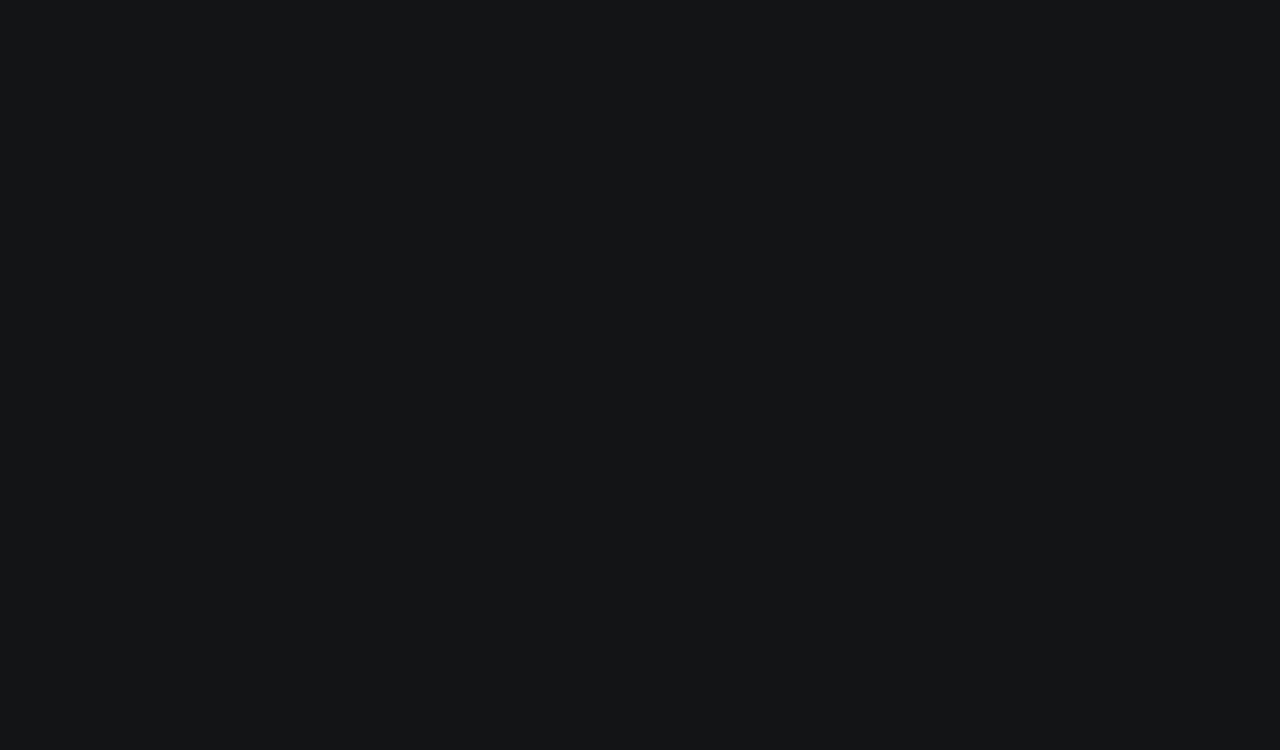
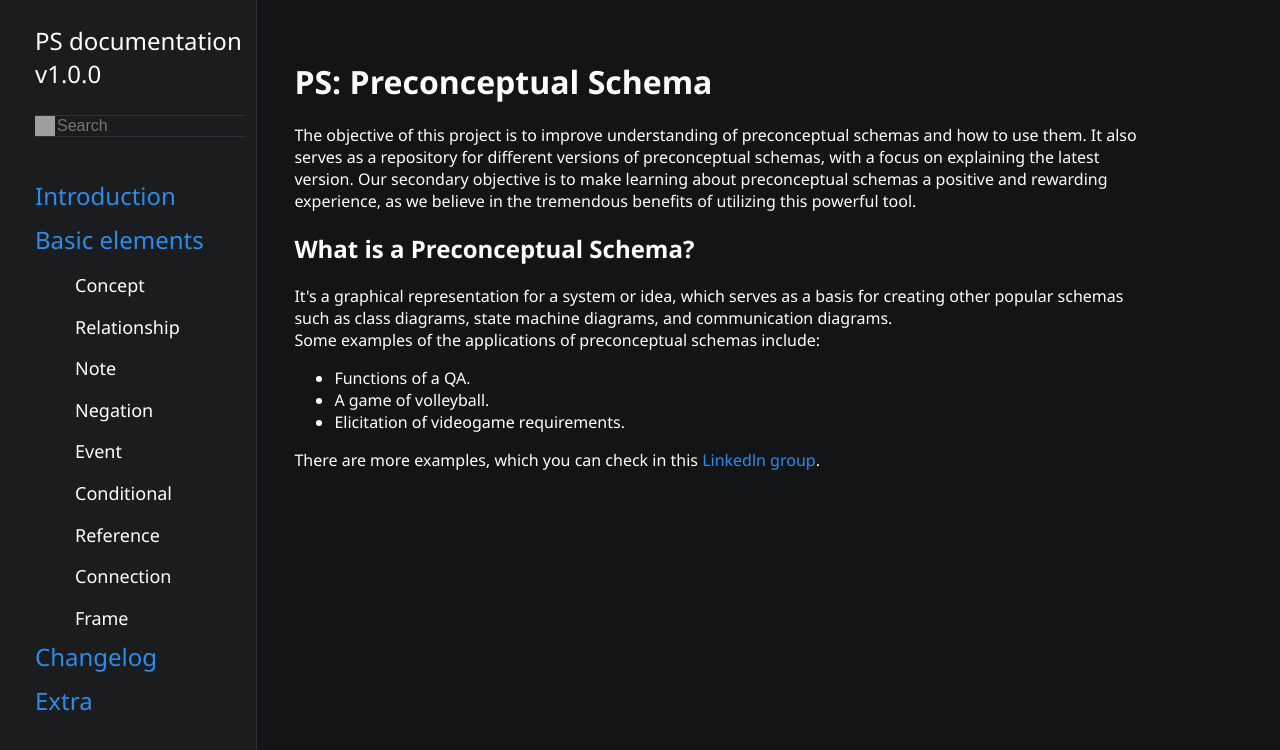
Before and after one commit to SSR-Med/preconceptual-schema, a React (Vite) app in the folder frontend/: page / in a window 1280 px wide. Shown: the top 750 px of the page. Built offline with nearby package versions, Linux system fonts and the light colour scheme; grey boxes are pictures that could not be loaded.

Commit message:
HashRouter

```diff
--- a/frontend/src/Menu.jsx
+++ b/frontend/src/Menu.jsx
@@ -1,3 +1,5 @@
+import { Link } from "react-router-dom";
+
 export default function Menu() {
     return (
         <>
@@ -6,21 +8,21 @@ export default function Menu() {
                     <p id="menu-title">PS documentation <br></br> v1.0.0</p>
                     <input type="text" id="input-menu" placeholder='Search'></input>
                     <ul id="principal-elements">
-                        <li><a href="\">Introduction</a></li>
+                        <li><Link to="/">Introduction</Link></li>
                         <li><a>Basic elements</a></li>
                         <ul id="secondary-elements">
-                            <li><a href="/concept">Concept</a></li>
-                            <li><a href="/relationship">Relationship</a></li>
-                            <li><a href="/note">Note</a></li>
-                            <li><a href="/negation">Negation</a></li>
-                            <li><a href="/event">Event</a></li>
-                            <li><a href="/conditional">Conditional</a></li>
-                            <li><a href="/reference">Reference</a></li>
-                            <li><a href="/implication">Connection</a></li>
-                            <li><a href="/frame">Frame</a></li>
+                            <li><Link to="/concept">Concept</Link></li>
+                            <li><Link to="/relationship">Relationship</Link></li>
+                            <li><Link to="/note">Note</Link></li>
+                            <li><Link to="/negation">Negation</Link></li>
+                            <li><Link to="/event">Event</Link></li>
+                            <li><Link to="/conditional">Conditional</Link></li>
+                            <li><Link to="/reference">Reference</Link></li>
+                            <li><Link to="/implication">Connection</Link></li>
+                            <li><Link to="/frame">Frame</Link></li>
                         </ul>
-                        <li><a href="/change">Changelog</a></li>
-                        <li><a href="/additional">Extra</a></li>
+                        <li><Link to="/change">Changelog</Link></li>
+                        <li><Link to="/additional">Extra</Link></li>
                     </ul>
                 </div>
 
--- a/frontend/src/main.jsx
+++ b/frontend/src/main.jsx
@@ -14,11 +14,11 @@ import Implication from './elements/Implication.jsx';
 import Additional from './Additional.jsx';
 import Frame from './elements/Frame.jsx';
 import {
-  createBrowserRouter,
+  createHashRouter,
   RouterProvider,
 } from "react-router-dom";
 
-const router = createBrowserRouter(
+const router = createHashRouter(
   [
     {
       path: "/",
@@ -70,12 +70,10 @@ const router = createBrowserRouter(
       element: <Frame />,
     },
   ],
-  { basename: "/preconceptual-schema/" }
 );
 
-ReactDOM.render(
+ReactDOM.createRoot(document.getElementById('root')).render(
   <React.StrictMode>
     <RouterProvider router={router} />
-  </React.StrictMode>,
-  document.getElementById('root')
+  </React.StrictMode>
 );
```
